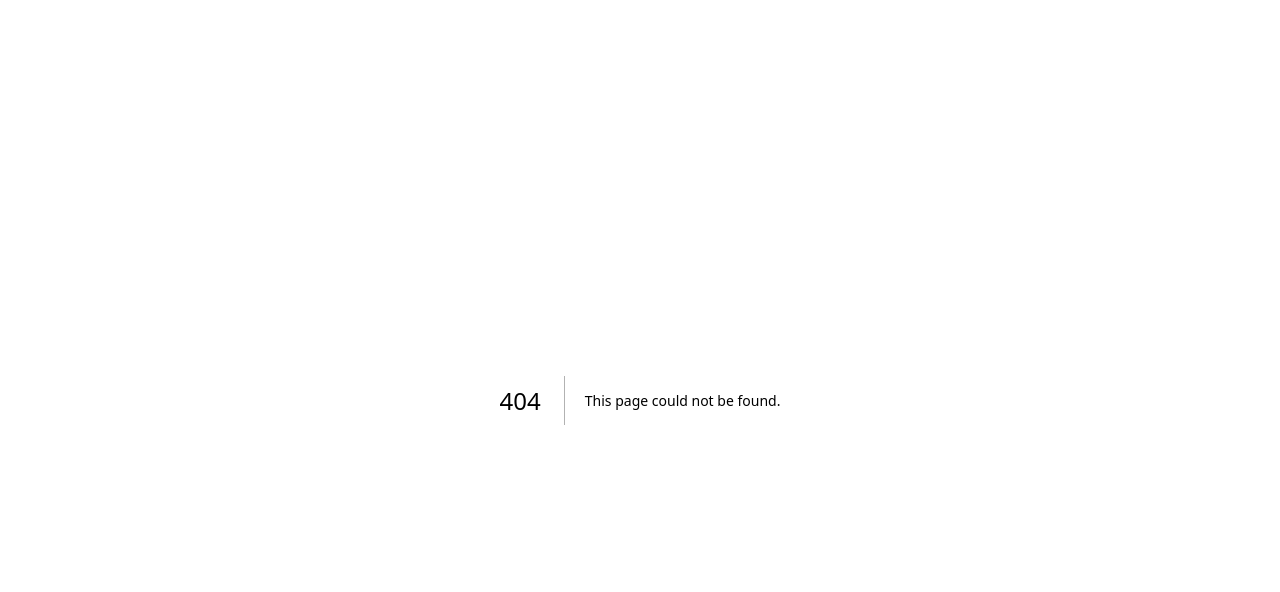
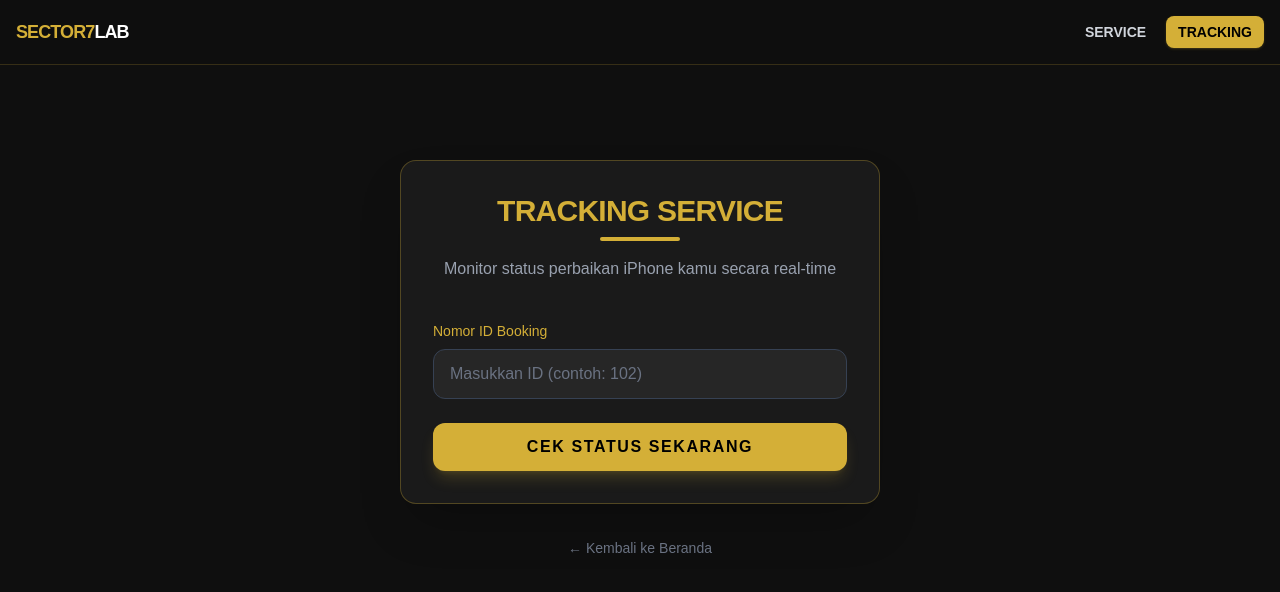
Before and after one commit to visaf2026/sector7lab, a Next.js app: page /tracking in a window 1280 px wide. Before the commit this address had no page. Shown: the top 592 px of the page. Built offline with nearby package versions, Linux system fonts and the light colour scheme; no server answers; a web font is replaced by a local one.

Commit message:
Update Navbar responsif dan Halaman Tracking Gold

```diff
--- a/app/components/Navbar.tsx
+++ b/app/components/Navbar.tsx
@@ -1,24 +1,36 @@
-"use client";
-import { Smartphone } from 'lucide-react';
+import Link from 'next/link';
 
 export default function Navbar() {
   return (
-    <nav className="fixed w-full z-50 bg-black/50 backdrop-blur-lg border-b border-white/10">
-      <div className="max-w-7xl mx-auto px-6 h-20 flex items-center justify-between">
-        <div className="flex items-center gap-2">
-          <Smartphone className="text-[#D4AF37] w-8 h-8" />
-          <span className="font-playfair text-2xl font-bold tracking-tighter text-white">
-            SECTOR7<span className="text-[#D4AF37]">LAB</span>
-          </span>
+    <nav className="fixed top-0 w-full z-50 bg-[#0f0f0f]/90 backdrop-blur-md border-b border-[#d4af37]/20">
+      <div className="max-w-7xl mx-auto px-4">
+        <div className="flex justify-between items-center h-16">
+
+          {/* SISI KIRI: NAMA TOKO */}
+          <Link href="/" className="flex-shrink-0">
+            <span className="text-[#d4af37] font-black text-lg tracking-tighter">
+              SECTOR7<span className="text-white">LAB</span>
+            </span>
+          </Link>
+
+          {/* SISI KANAN: MENU (Tampil di HP & Laptop) */}
+          <div className="flex items-center gap-3">
+            <Link
+              href="/"
+              className="text-[11px] md:text-sm font-bold text-gray-300 hover:text-[#d4af37] px-2 py-1 transition-all"
+            >
+              SERVICE
+            </Link>
+
+            <Link
+              href="/tracking"
+              className="text-[11px] md:text-sm font-bold bg-[#d4af37] text-black px-3 py-1.5 rounded-lg hover:bg-yellow-500 transition-all shadow-sm shadow-[#d4af37]/20"
+            >
+              TRACKING
+            </Link>
+          </div>
+
         </div>
-        <div className="hidden md:flex gap-8 text-sm uppercase tracking-widest text-gray-400">
-          <a href="#services" className="hover:text-[#D4AF37] transition">Services</a>
-          <a href="#tracking" className="hover:text-[#D4AF37] transition">Tracking</a>
-          <a href="#" className="hover:text-[#D4AF37] transition">About</a>
-        </div>
-        <button className="border border-[#D4AF37] text-[#D4AF37] px-6 py-2 hover:bg-[#D4AF37] hover:text-black transition duration-300 font-medium">
-          CONTACT
-        </button>
       </div>
     </nav>
   );
--- a/app/layout.tsx
+++ b/app/layout.tsx
@@ -1,5 +1,7 @@
+import type { Metadata } from "next";
 import './globals.css';
 import { Inter, Playfair_Display } from 'next/font/google';
+import Navbar from "@/app/components/Navbar";
 
 const inter = Inter({ subsets: ['latin'], variable: '--font-inter' });
 const playfair = Playfair_Display({ subsets: ['latin'], variable: '--font-playfair' });
@@ -8,7 +10,10 @@ export default function RootLayout({ children }: { children: React.ReactNode })
   return (
     <html lang="en" className={`${inter.variable} ${playfair.variable} scroll-smooth`}>
       <body className="bg-[#0a0a0a] text-gray-200 antialiased">
+
+        <Navbar />
         {children}
+
       </body>
     </html>
   );
--- a/app/page.tsx
+++ b/app/page.tsx
@@ -40,7 +40,7 @@ export default function Home() {
         </div>
       </section>
 
-      <TrackingStatus />
+      {/* <TrackingStatus /> */}
 
       <footer className="py-12 border-t border-white/10 text-center">
         <p className="text-gray-600 text-sm tracking-[0.2em]">
--- /dev/null
+++ b/app/tracking/page.tsx
@@ -0,0 +1,127 @@
+"use client";
+
+import { useState } from "react";
+import { supabase } from "@/app/lib/supabase";
+import Link from "next/link"; // Tambahkan ini untuk navigasi balik
+
+export default function TrackingPage() {
+  const [searchId, setSearchId] = useState("");
+  const [bookingData, setBookingData] = useState<any>(null);
+  const [loading, setLoading] = useState(false);
+  const [error, setError] = useState("");
+
+  const handleTrack = async (e: React.FormEvent) => {
+    e.preventDefault();
+    setLoading(true);
+    setError("");
+    setBookingData(null);
+
+    try {
+      const { data, error: fetchError } = await supabase
+        .from("bookings")
+        .select("*")
+        .eq("id", searchId)
+        .single();
+
+      if (fetchError) throw new Error("ID tidak ditemukan. Silakan cek kembali.");
+      setBookingData(data);
+    } catch (err: any) {
+      setError(err.message);
+    } finally {
+      setLoading(false);
+    }
+  };
+
+  return (
+    <div className="min-h-screen bg-[#0f0f0f] text-white">
+      {/* Jika Navbar global belum muncul, kamu bisa selipkan navbar manual di sini */}
+
+      <div className="max-w-lg mx-auto pt-40 px-4">
+        <div className="bg-[#1a1a1a] border border-[#d4af37]/30 rounded-2xl shadow-2xl overflow-hidden p-8">
+
+          {/* Header */}
+          <div className="text-center mb-10">
+            <h1 className="text-3xl font-extrabold text-[#d4af37] tracking-tight">
+              TRACKING SERVICE
+            </h1>
+            <div className="h-1 w-20 bg-[#d4af37] mx-auto mt-2 rounded-full"></div>
+            <p className="text-gray-400 mt-4">
+              Monitor status perbaikan iPhone kamu secara real-time
+            </p>
+          </div>
+
+          {/* Form Input */}
+          <form onSubmit={handleTrack} className="space-y-6">
+            <div>
+              <label className="block text-sm font-medium text-[#d4af37] mb-2">
+                Nomor ID Booking
+              </label>
+              <input
+                type="text"
+                placeholder="Masukkan ID (contoh: 102)"
+                value={searchId}
+                onChange={(e) => setSearchId(e.target.value)}
+                className="w-full px-4 py-3 bg-[#262626] border border-gray-700 rounded-xl focus:ring-2 focus:ring-[#d4af37] focus:border-transparent outline-none transition-all text-white placeholder-gray-500"
+                required
+              />
+            </div>
+            <button
+              type="submit"
+              disabled={loading}
+              className="w-full bg-[#d4af37] text-black py-3 rounded-xl font-bold uppercase tracking-widest hover:bg-[#b8962e] active:scale-95 transition-all shadow-lg shadow-[#d4af37]/20 disabled:opacity-50"
+            >
+              {loading ? "Mencari Data..." : "Cek Status Sekarang"}
+            </button>
+          </form>
+
+          {/* Error Message */}
+          {error && (
+            <div className="mt-6 p-3 bg-red-900/30 border border-red-500/50 rounded-lg text-red-400 text-sm text-center">
+              {error}
+            </div>
+          )}
+
+          {/* Result Card */}
+          {bookingData && (
+            <div className="mt-10 animate-fade-in">
+              <div className="p-6 bg-gradient-to-br from-[#262626] to-[#1a1a1a] border border-[#d4af37]/50 rounded-xl shadow-inner">
+                <h2 className="text-[#d4af37] font-bold mb-4 flex items-center gap-2">
+                  <span className="w-2 h-2 bg-[#d4af37] rounded-full animate-ping"></span>
+                  DETAIL STATUS
+                </h2>
+
+                <div className="space-y-4 text-sm">
+                  <div className="flex justify-between border-b border-gray-700 pb-2">
+                    <span className="text-gray-400">Nama Pelanggan</span>
+                    <span className="font-semibold">{bookingData.nama_lengkap}</span>
+                  </div>
+                  <div className="flex justify-between border-b border-gray-700 pb-2">
+                    <span className="text-gray-400">Tipe iPhone</span>
+                    <span className="font-semibold text-[#d4af37]">{bookingData.tipe_iphone}</span>
+                  </div>
+                  <div className="flex justify-between border-b border-gray-700 pb-2">
+                    <span className="text-gray-400">Status Progress</span>
+                    <span className="px-3 py-1 bg-[#d4af37] text-black text-[10px] font-black rounded-full uppercase">
+                      {bookingData.status || "DITERIMA"}
+                    </span>
+                  </div>
+                  <div className="pt-2">
+                    <span className="text-gray-400 block mb-1">Update Kerusakan:</span>
+                    <p className="italic text-gray-300">"{bookingData.kerusakan}"</p>
+                  </div>
+                </div>
+              </div>
+            </div>
+          )}
+        </div>
+
+        {/* Back Home */}
+        <div className="text-center mt-8">
+          <Link href="/" className="text-gray-500 hover:text-[#d4af37] text-sm transition-colors">
+            ← Kembali ke Beranda
+          </Link>
+        </div>
+      </div>
+    </div>
+  );
+}
```
